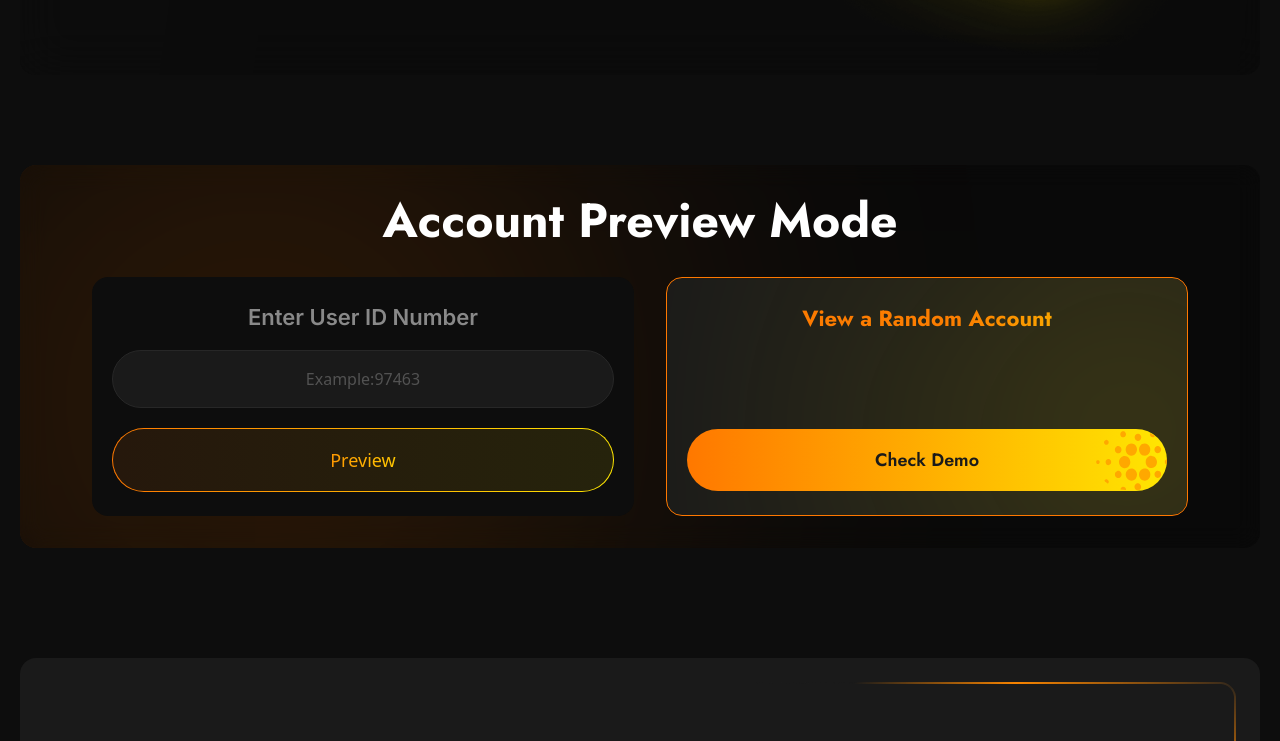
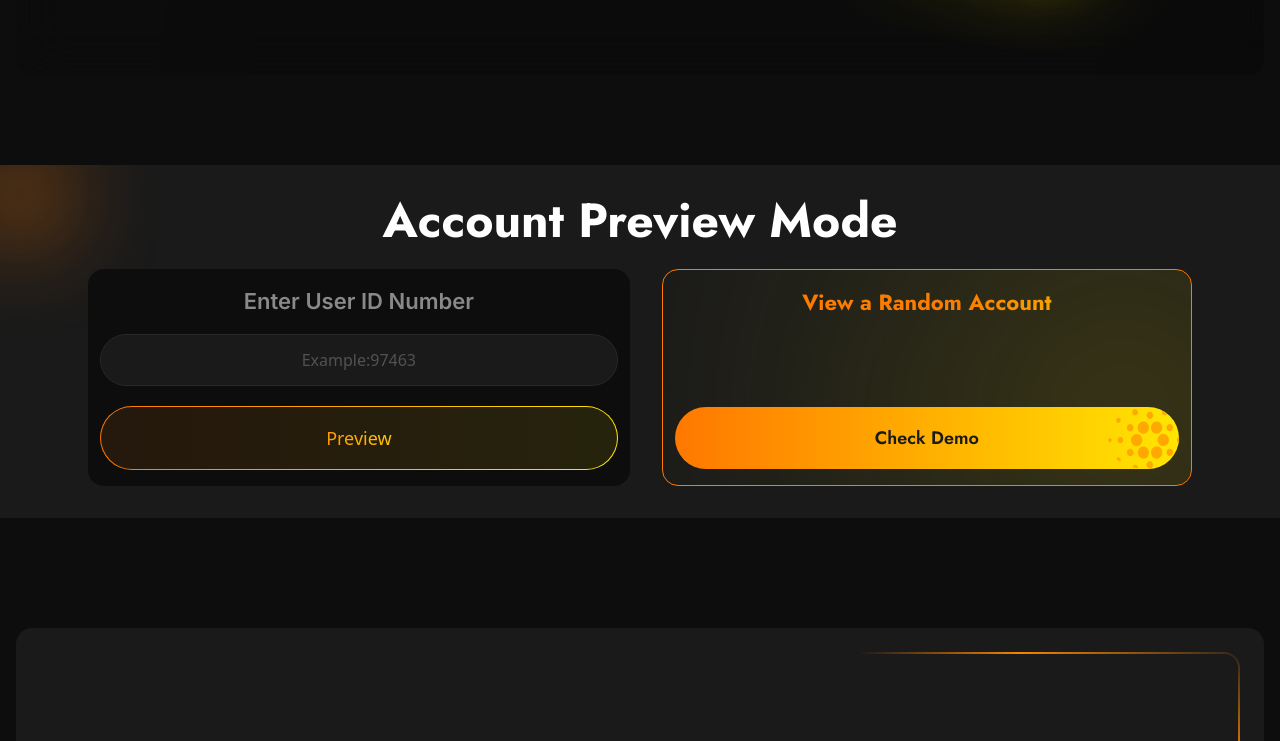
Before and after one commit to team-pr01/Global-Crypto-Alliance-Client, a Next.js app: page / in a window 1280 px wide. Shown: the part 1220-1961 px from the top of the page. Built offline with nearby package versions, Linux system fonts and the light colour scheme; a web font is replaced by a local one.

Commit message:
Fixed account preview section

```diff
--- a/src/components/HomePage/AccountPreviewMode/AccountPreviewMode.tsx
+++ b/src/components/HomePage/AccountPreviewMode/AccountPreviewMode.tsx
@@ -1,4 +1,4 @@
-import { GRADIENT_BG, IMAGES } from "@/assets";
+import { GRADIENT_BG } from "@/assets";
 import Container from "@/components/Reusable/Container/Container";
 import PrimaryButton from "@/components/Reusable/PrimaryButton/PrimaryButton";
 import Image from "next/image";
@@ -6,26 +6,62 @@ import React from "react";
 
 const AccountPreviewMode = () => {
   return (
-    <div>
+    <div className="bg-secondary-20 mt-6 xl:mt-[90px] relative">
+      <div className="absolute top-0 left-0">
+        <svg
+          xmlns="http://www.w3.org/2000/svg"
+          width="154"
+          height="164"
+          viewBox="0 0 154 164"
+          fill="none"
+        >
+          <g filter="url(#filter0_f_3_4185)">
+            <circle cx="20" cy="30" r="33" fill="#FF7800" />
+          </g>
+          <defs>
+            <filter
+              id="filter0_f_3_4185"
+              x="-114"
+              y="-104"
+              width="268"
+              height="268"
+              filterUnits="userSpaceOnUse"
+              color-interpolation-filters="sRGB"
+            >
+              <feFlood flood-opacity="0" result="BackgroundImageFix" />
+              <feBlend
+                mode="normal"
+                in="SourceGraphic"
+                in2="BackgroundImageFix"
+                result="shape"
+              />
+              <feGaussianBlur
+                stdDeviation="50.5"
+                result="effect1_foregroundBlur_3_4185"
+              />
+            </filter>
+          </defs>
+        </svg>
+      </div>
       <Container>
-        <div className="relative w-full rounded-2xl overflow-hidden mt-[90px] bg-secondary-10">
+        <div className="relative w-full overflow-hidden">
           {/* Gradient background as absolute layer */}
-          <div className="absolute -top-10 -left-10 w-[552px] h-[552px] rounded-[276px] bg-[#FF7800] opacity-40 blur-[207.5px] z-0 pointer-events-none" />
+          <div className="absolute -top-10 -left-10 h-[570px] z-0 pointer-events-none" />
 
-          <div className="flex flex-col gap-8 items-center p-4 md:px-18 z-10 md:py-8 bg-black/30 backdrop-blur-md rounded-2xl">
+          <div className="flex flex-col gap-6 items-center px-2 py-5 md:px-18 z-10 md:py-8 ">
             <h2 className="text-white text-center font-Jost text-xl md:text-5xl font-bold">
               Account Preview Mode
             </h2>
-            <div className="flex flex-col md:flex-row w-full gap-3 md:gap-8 ">
-              <div className="bg-secondary-10 w-full rounded-2xl py-6 px-5">
-                <p className="font-Inter text-[22px] font-semibold text-center text-neutral-20">
+            <div className="flex flex-col md:flex-row w-full gap-3 md:gap-8">
+              <div className="bg-secondary-10 rounded-2xl w-full py-4 px-3">
+                <p className="font-Inter text-base xl:text-[22px] font-semibold text-center text-neutral-20">
                   Enter User ID Number
                 </p>
                 <div className="flex flex-col gap-5 justify-center mt-4">
                   <input
                     type="text"
                     placeholder="Example:97463"
-                    className="rounded-full bg-neutral-10 w-full py-4 border text-center border-secondary-30 text-neutral-20 focus:outline-none focus:border-primary-10 transition duration-300"
+                    className="rounded-full bg-neutral-10 w-full py-[13px] border text-center border-secondary-30 text-neutral-20 focus:outline-none focus:border-primary-10 transition duration-300"
                   />
                   <div
                     className="w-full p-[1px] text-white font-semibold text-xl rounded-full"
@@ -44,7 +80,7 @@ const AccountPreviewMode = () => {
                       ></div>
 
                       <button
-                        className="text-transparent bg-clip-text px-[39px] py-[14px] xl:py-[17px] text-lg font-medium"
+                        className="text-transparent bg-clip-text px-[39px] py-3 xl:py-[17px] text-lg font-medium"
                         style={{
                           backgroundImage:
                             "linear-gradient(90deg, #FF7801 0%, #FFE601 100%)",
@@ -56,15 +92,15 @@ const AccountPreviewMode = () => {
                   </div>
                 </div>
               </div>
-              <div className=" relative flex flex-col items-center w-full bg-secondary-20 border border-primary-10 rounded-2xl ">
+              <div className="relative flex flex-col items-center w-full bg-secondary-20 border border-primary-10 rounded-2xl ">
                 <Image
                   src={GRADIENT_BG.accountPreview}
                   alt=""
                   className="absolute w-full h-full object-cover rounded-2xl"
                 />
-                <div className="py-6 px-5 h-full w-full flex flex-col gap-6 justify-between">
+                <div className="py-4 px-3 h-full w-full flex flex-col gap-6 justify-between">
                   <p
-                    className="text-transparent bg-clip-text text-center font-Jost text-[22px] font-bold "
+                    className="text-transparent bg-clip-text text-center font-Jost text-[14px] xl:text-[22px] font-bold "
                     style={{
                       backgroundImage:
                         " linear-gradient(90deg, #FF7800 57.15%, #FFE601 108.01%)",
@@ -72,10 +108,7 @@ const AccountPreviewMode = () => {
                   >
                     View a Random Account
                   </p>
-                  <PrimaryButton
-              label="Check Demo"
-              className="w-full"
-            />
+                  <PrimaryButton label="Check Demo" className="w-full" />
                 </div>
               </div>
             </div>
--- a/src/components/Reusable/Container/Container.tsx
+++ b/src/components/Reusable/Container/Container.tsx
@@ -2,7 +2,7 @@ import { ReactNode } from "react";
 
 const Container =({children} : {children:ReactNode}) => {
     return (
-        <div className="max-w-[1300px] 2xl:max-w-[1450px] w-full mx-auto px-5 2xl:px-0">
+        <div className="max-w-[1300px] 2xl:max-w-[1450px] w-full mx-auto px-4 2xl:px-0">
             {children}
         </div>
     );
--- a/src/components/Reusable/PrimaryButton/PrimaryButton.tsx
+++ b/src/components/Reusable/PrimaryButton/PrimaryButton.tsx
@@ -20,7 +20,7 @@ const PrimaryButton: React.FC<GradientButtonProps> = ({
         `
         cursor-pointer
         relative w-[300px] px-[39px] py-[14px] xl:py-[17px]
-        text-lg text-neutral-10 font-Jost rounded-full font-medium
+        text-lg text-neutral-10 font-Jost rounded-full font-semibold
         flex flex-col justify-center items-center gap-1
         bg-[linear-gradient(90deg,_#FF7800_0%,_#FFE601_100%)]
         group transition-all duration-300
@@ -35,7 +35,7 @@ const PrimaryButton: React.FC<GradientButtonProps> = ({
         className="absolute top-0 right-0 h-full pointer-events-none"
       />
 
-      <button className="flex flex-row justify-center items-center gap-2 z-10 font-semibold">
+      <button className="flex flex-row justify-center items-center gap-2 z-10 d">
         {icon && <span className="size-5">{icon}</span>}
         {label}
       </button>
```
